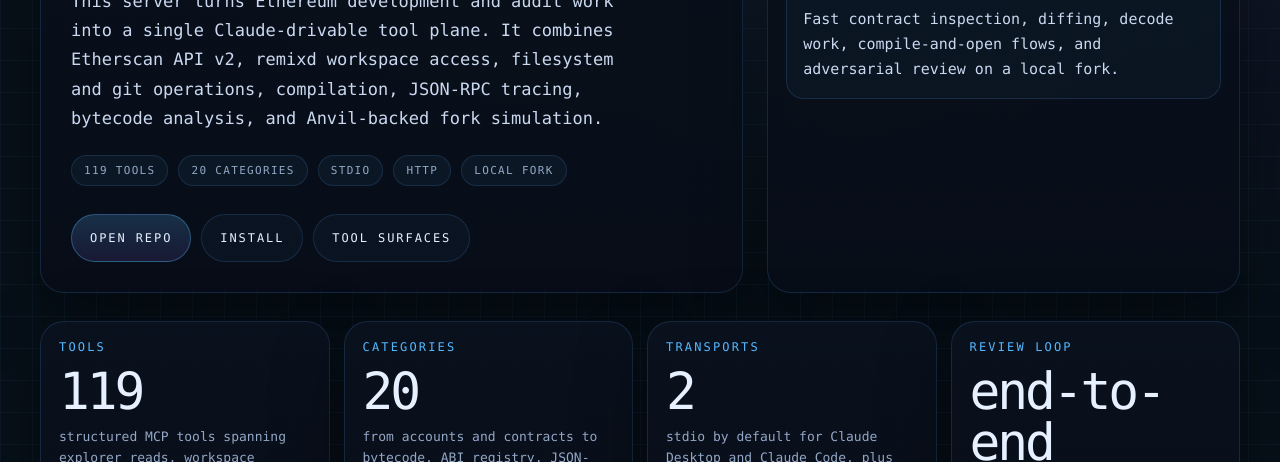
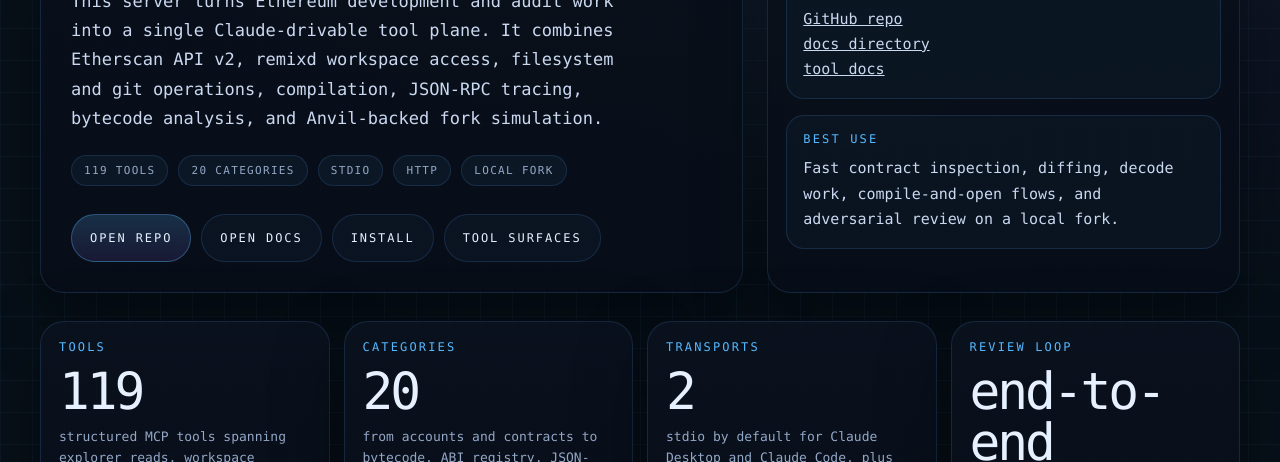
Before and after one commit to asuramaya/remix-etherscan-mcp, a website: page docs/index.html in a window 1280 px wide. Shown: the part 644-1106 px from the top of the page. Drawn offline with Linux system fonts and the light colour scheme.

Commit message:
docs: add repo and docs links to site hero

```diff
--- a/docs/index.html
+++ b/docs/index.html
@@ -303,6 +303,7 @@
         </div>
         <div class="cta-row">
           <a class="cta primary" href="https://github.com/asuramaya/remix-etherscan-mcp">open repo</a>
+          <a class="cta" href="https://github.com/asuramaya/remix-etherscan-mcp/tree/main/docs">open docs</a>
           <a class="cta" href="#install">install</a>
           <a class="cta" href="#surfaces">tool surfaces</a>
         </div>
@@ -318,6 +319,14 @@
             Instead of juggling explorers, local files, shell commands, build
             tools, and fork nodes separately, the project exposes them as one
             coherent operator surface.
+          </p>
+        </div>
+        <div class="side-card">
+          <div class="label">links</div>
+          <p>
+            <a href="https://github.com/asuramaya/remix-etherscan-mcp">GitHub repo</a><br>
+            <a href="https://github.com/asuramaya/remix-etherscan-mcp/tree/main/docs">docs directory</a><br>
+            <a href="https://github.com/asuramaya/remix-etherscan-mcp/blob/main/docs/tools.md">tool docs</a>
           </p>
         </div>
         <div class="side-card">
```
